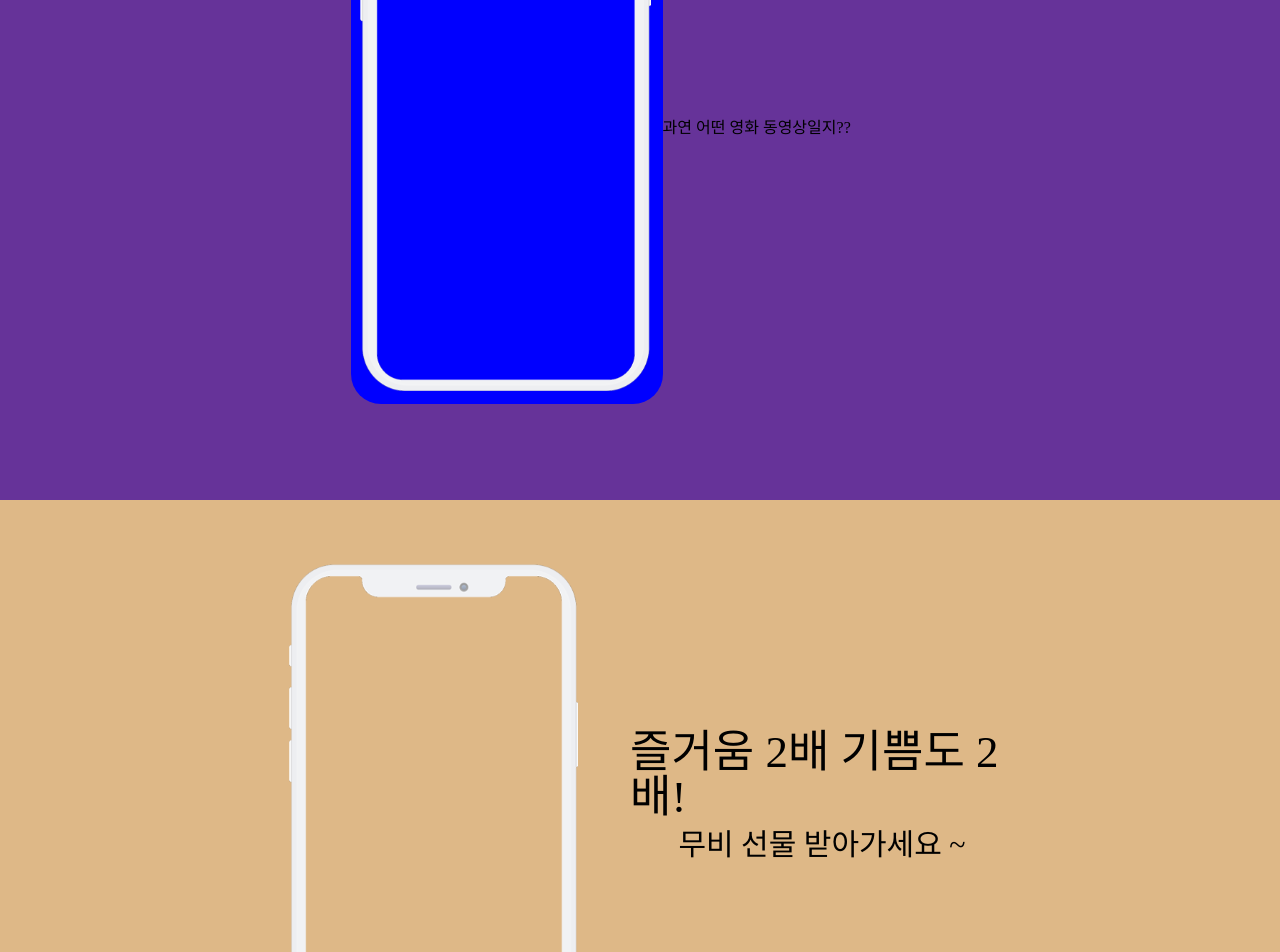
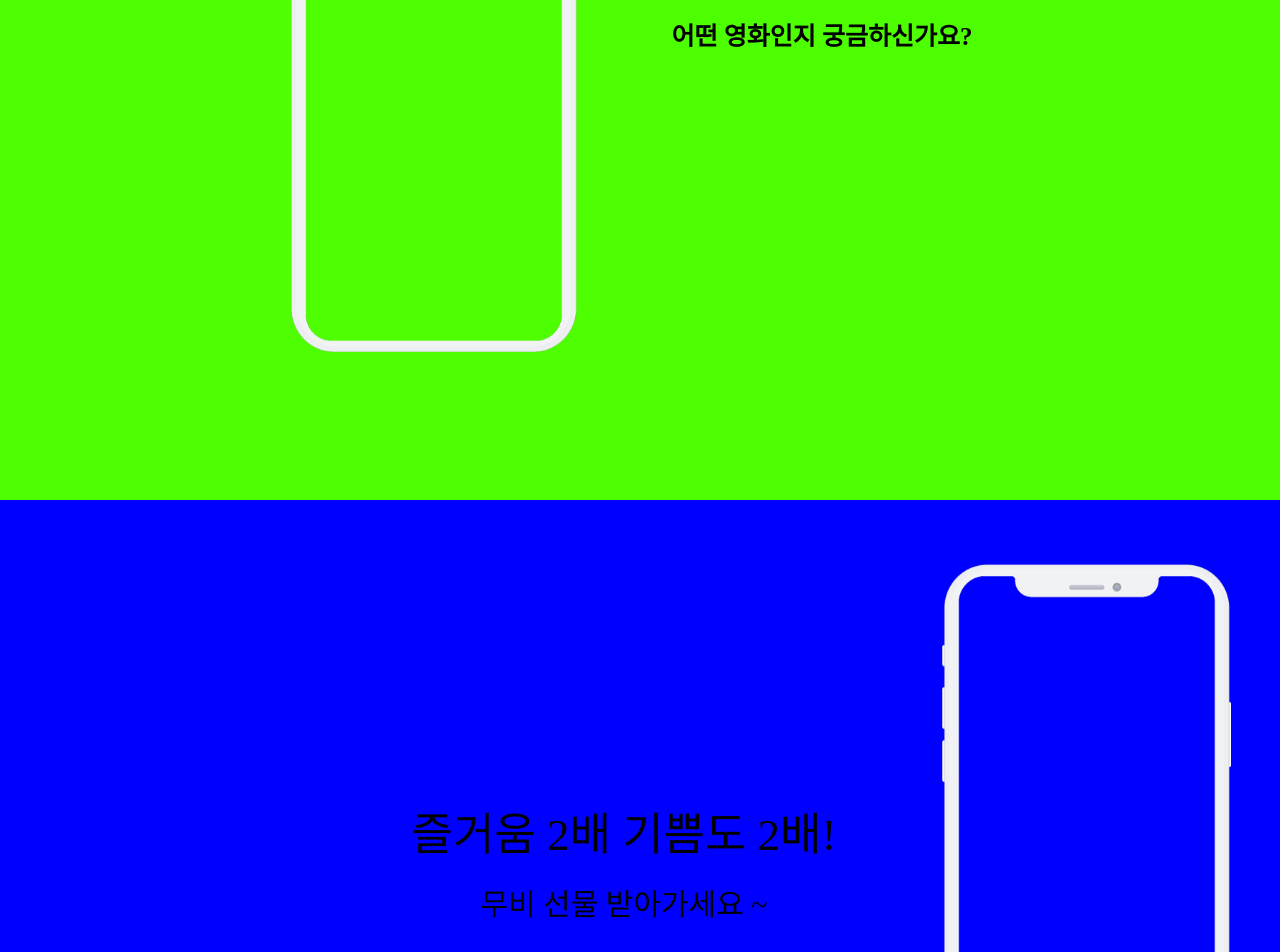
Before and after one commit to hmg11123/ajoa_movie_project, a React app: page /#/ in a window 1280 px wide. Shown: the part 1900-2852 px from the top of the page. Built offline with nearby package versions, Linux system fonts and the light colour scheme.

Commit message:
screen03,04

```diff
--- a/src/components/screens/screen03.js
+++ b/src/components/screens/screen03.js
@@ -1,19 +1,23 @@
 import React from "react";
 import mockup from "../image/phone__mockup.png";
+import Fade from "react-reveal/Fade";
 
 class screen03 extends React.Component {
   render() {
     return (
       <div className="screen03 screen">
         <div className="screen03__main">
+          <Fade left>
             <div className="screen03__mockup">
               <img src={mockup}></img>
             </div>
-
+          </Fade>
+          <Fade right>
             <div className="screen03__txt">
               <div className="screen03__txt1">오늘의 영화</div>
-            <div className="screen03__txt2">과연 어떤 영화 동영상일지??</div>
+              <div className="screen03__txt2">어떤 영화인지 궁금하신가요?</div>
             </div>
+          </Fade>
         </div>
       </div>
     );
--- a/src/components/screens/screen04.js
+++ b/src/components/screens/screen04.js
@@ -1,19 +1,23 @@
 import React from "react";
 import mockup from "../image/phone__mockup.png";
+import Fade from "react-reveal/Fade";
 
 class screen04 extends React.Component {
   render() {
     return (
       <div className="screen04 screen">
         <div className="screen04__main">
-          <div className="screen04__mockup">
-            <img src={mockup}></img>
-          </div>
-
-          <div className="screen04__txt">
-            <div className="screen04__txt1">즐거움 2배 기쁨도 2배!</div>
-            <div className="screen04__txt2">무비 선물 받아가세요 ~</div>
-          </div>
+          <Fade left>
+            <div className="screen04__txt">
+              <div className="screen04__txt1">즐거움 2배 기쁨도 2배!</div>
+              <div className="screen04__txt2">무비 선물 받아가세요 ~</div>
+            </div>
+          </Fade>
+          <Fade right>
+            <div className="screen04__mockup">
+              <img src={mockup}></img>
+            </div>
+          </Fade>
         </div>
       </div>
     );
--- a/src/style/screen03.css
+++ b/src/style/screen03.css
@@ -1,30 +1,64 @@
 .screen03 {
   width: 100%;
   height: 100vh;
-  background-color: rebeccapurple;
+
+  background-color: rgb(77, 255, 0);
 }
 
 .screen03 .screen03__main {
   width: 100%;
-  height: 100%;
+  height: 700px;
 
   display: flex;
-  justify-content: center;
-  align-items: center;
 }
 
 .screen03 .screen03__main .screen03__mockup img {
-  width: 312px;
+  width: 310px;
   height: 610px;
   border-radius: 30px;
-  background-color: blue;
-  /* margin-left: 480px; */
+
+  margin-left: 280px;
+  margin-top: 55px;
 }
 
-.screen03 .screen03__main .screen03__txt .screen03__txt1 {
-  font-size: 55px;
+.screen03 .screen03__txt {
+  width: 30%;
+  height: 20%;
+
+  margin-top: 230px;
+  margin-left: 40px;
+
+  display: flex;
+  flex-direction: column;
+
+  align-items: center;
+  justify-content: center;
+}
+
+.screen03__txt .screen03__txt1 {
+  width: 100%;
+  height: 100%;
+
+  font-size: 65px;
+
+  display: flex;
+  flex-direction: column;
+
+  align-items: center;
+  justify-content: center;
+}
+
+.screen03 .screen03__txt .screen03__txt2 {
+  width: 100%;
+  height: 100%;
+
+  margin-top: 5px;
+  font-size: 25px;
   font-weight: 600;
-  background-color: linear-gradient(#ee5253, #ff9f43);
-  -webkit-background-clip: text;
-  -webkit-text-fill-color: transparent;
+
+  display: flex;
+  flex-direction: column;
+
+  align-items: center;
+  justify-content: center;
 }
--- a/src/style/screen04.css
+++ b/src/style/screen04.css
@@ -1,8 +1,7 @@
 .screen04 {
   width: 100%;
   height: 100vh;
-
-  background-color: burlywood;
+  background: blue;
 }
 
 .screen04 .screen04__main {
@@ -17,16 +16,16 @@
   height: 610px;
   border-radius: 30px;
 
-  margin-left: 280px;
+  margin-left: 85px;
   margin-top: 55px;
 }
 
 .screen04 .screen04__txt {
-  width: 30%;
+  width: 35%;
   height: 20%;
 
-  margin-top: 230px;
-  margin-left: 40px;
+  margin-top: 300px;
+  margin-left: 400px;
 
   display: flex;
   flex-direction: column;
```
Lines whose indentation alone changed are shown as unchanged.
